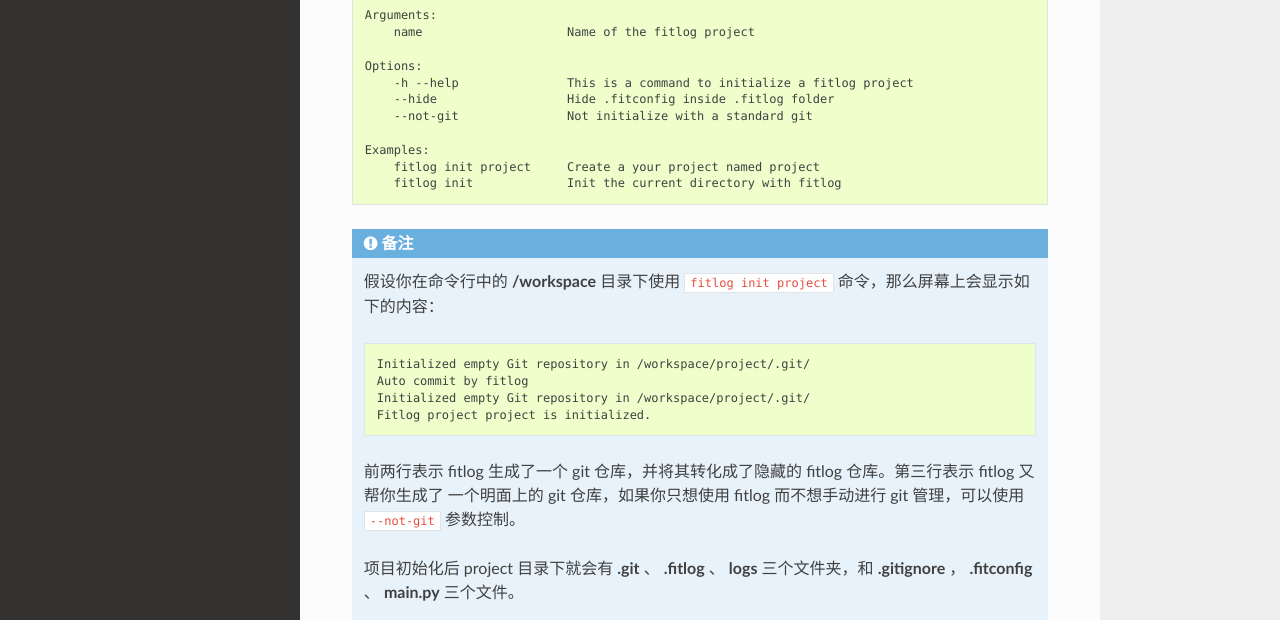
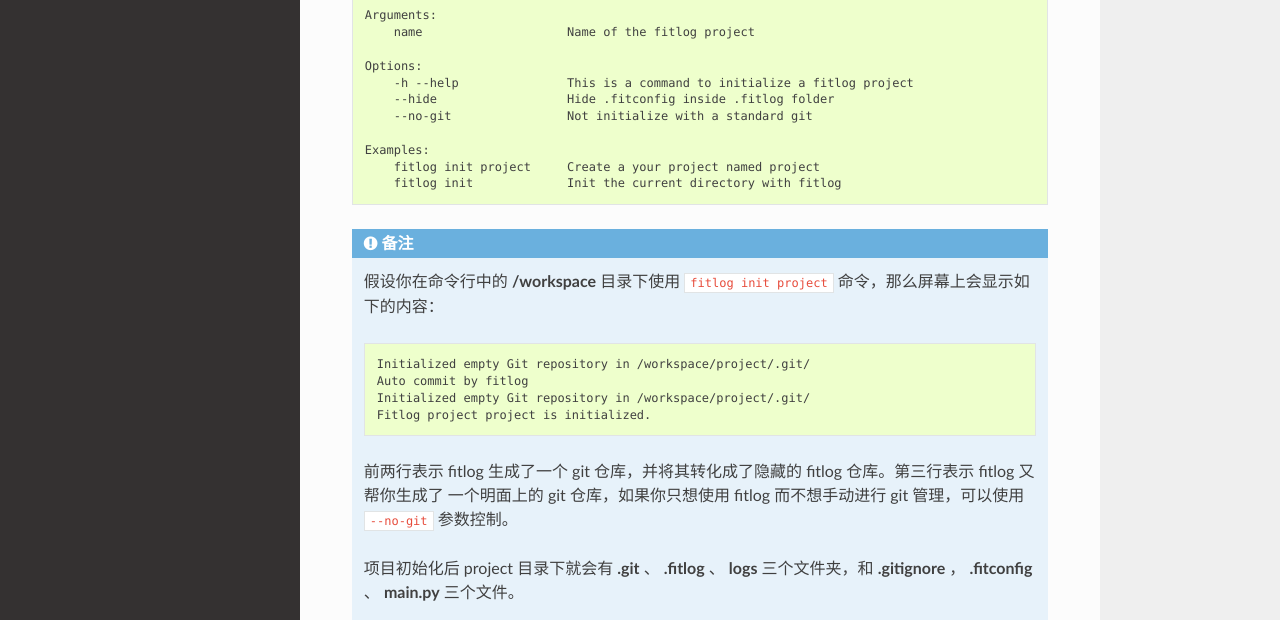
Before and after one commit to fastnlp/fitlog, a Sphinx documentation site: the page built from doc/source/user/command_line.rst, in a window 1280 px wide and 1400 px high. Shown: the part 734-1354 px from the top of the window. Built offline with Sphinx 7.4.7 and the Read the Docs theme 2.0.0, drawn with Linux system fonts in a browser that asks for light colours; some of the changed text lies outside the part shown.

Commit message:
doc: fix typo (#14)
* doc: fix typo
Fix typo in user/command_line.

* doc: fix typo

Fix typo in user/command_line.

```diff
--- a/doc/source/user/command_line.rst
+++ b/doc/source/user/command_line.rst
@@ -39,7 +39,7 @@
     Options:
         -h --help               This is a command to initialize a fitlog project
         --hide                  Hide .fitconfig inside .fitlog folder
-        --not-git               Not initialize with a standard git
+        --no-git                Not initialize with a standard git
 
     Examples:
         fitlog init project     Create a your project named project
@@ -57,7 +57,7 @@
         Fitlog project project is initialized.
 
     前两行表示 fitlog 生成了一个 git 仓库，并将其转化成了隐藏的 fitlog 仓库。第三行表示 fitlog 又帮你生成了
-    一个明面上的 git 仓库，如果你只想使用 fitlog 而不想手动进行 git 管理，可以使用 ``--not-git`` 参数控制。
+    一个明面上的 git 仓库，如果你只想使用 fitlog 而不想手动进行 git 管理，可以使用 ``--no-git`` 参数控制。
 
     项目初始化后 project 目录下就会有 **.git** 、 **.fitlog** 、 **logs** 三个文件夹，和 **.gitignore** ， **.fitconfig** 、 **main.py** 三个文件。
 
```
